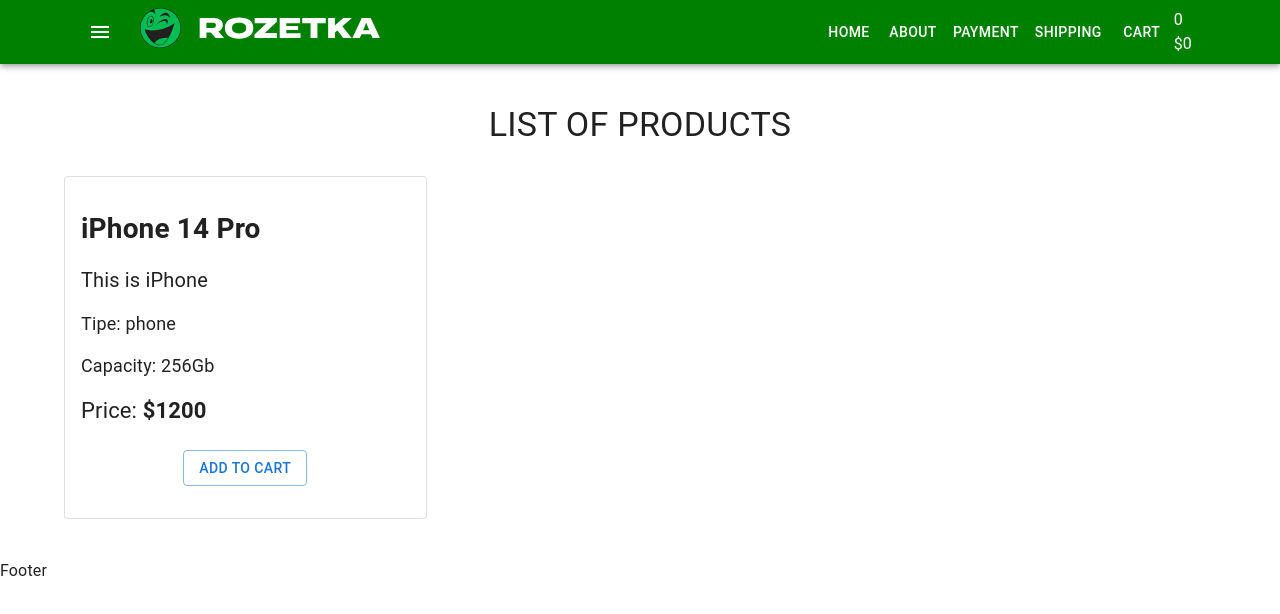
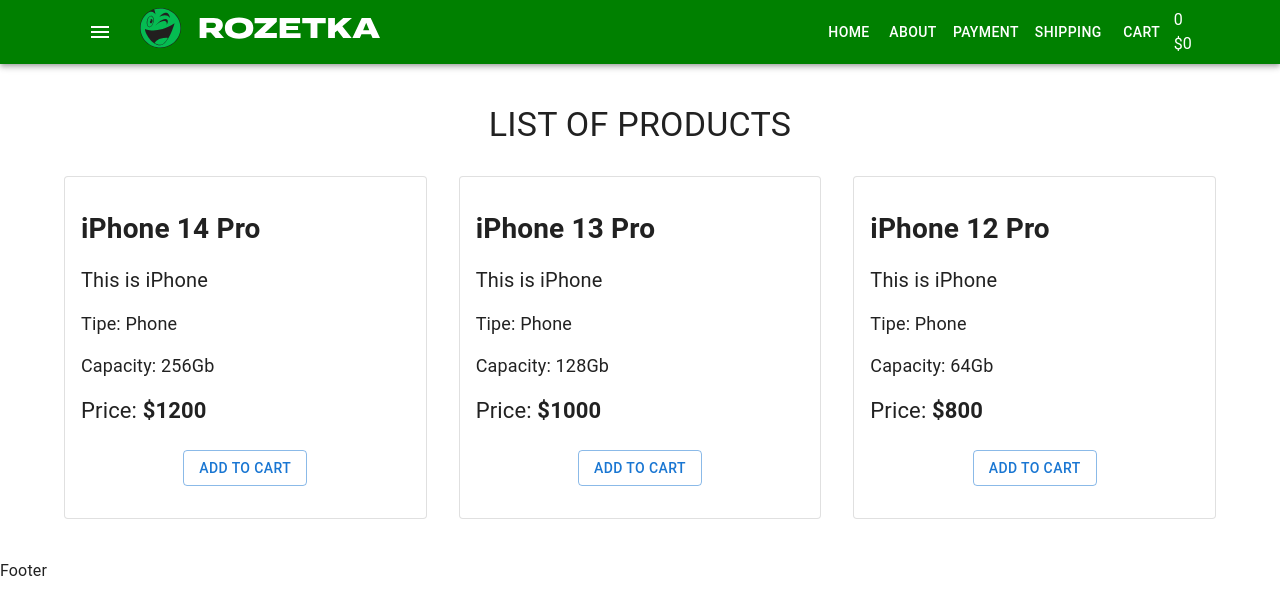
Before and after one commit to NataliyaPodov/29-11-react, a React (Create React App) app: page / in a window 1280 px wide. Shown: the top 614 px of the page. Built offline with nearby package versions, Linux system fonts and the light colour scheme; the HTML template or start-up script is replaced by a standard one.

Commit message:
use destructuring

```diff
--- a/src/components/Products/ProductList.tsx
+++ b/src/components/Products/ProductList.tsx
@@ -19,7 +19,31 @@
 
             <Grid container spacing={4}>
                 <Grid item xs={12} sm={4}>
-                    <ProductListItem />
+                    <ProductListItem
+                        title="iPhone 14 Pro"
+                        description="This is iPhone"
+                        type="Phone"
+                        capacity="256"
+                        price={1200}
+                    />
+                </Grid>
+                <Grid item xs={12} sm={4}>
+                    <ProductListItem
+                        title="iPhone 13 Pro"
+                        description="This is iPhone"
+                        type="Phone"
+                        capacity="128"
+                        price={1000}
+                    />
+                </Grid>
+                <Grid item xs={12} sm={4}>
+                    <ProductListItem
+                        title="iPhone 12 Pro"
+                        description="This is iPhone"
+                        type="Phone"
+                        capacity="64"
+                        price={800}
+                    />
                 </Grid>
             </Grid>
         </>
--- a/src/components/Products/ProductListItem.tsx
+++ b/src/components/Products/ProductListItem.tsx
@@ -1,17 +1,29 @@
 import { Button, Card, CardActions, CardContent } from '@mui/material'
 import './ProductListItem.scss'
 
-type Props = {}
-const ProductListItem = (props: Props) => {
+type Props = {
+    title: string
+    description: string
+    type: string
+    capacity: string
+    price: number
+}
+const ProductListItem = ({
+    title,
+    description,
+    type,
+    capacity,
+    price,
+}: Props) => {
     return (
         <Card variant="outlined" className="product">
             <CardContent>
-                <h4 className="product-title">iPhone 14 Pro</h4>
-                <div className="product-description">This is iPhone</div>
-                <div className="product-features">Tipe: phone</div>
-                <div className="product-features">Capacity: 256Gb</div>
+                <h4 className="product-title">{title}</h4>
+                <div className="product-description">{description}</div>
+                <div className="product-features">Tipe: {type}</div>
+                <div className="product-features">Capacity: {capacity}Gb</div>
                 <div className="product-price">
-                    Price: <strong>$1200</strong>
+                    Price: <strong>${price}</strong>
                 </div>
                 <CardActions className="btns-wrap">
                     <Button variant="outlined">Add to cart</Button>
```
